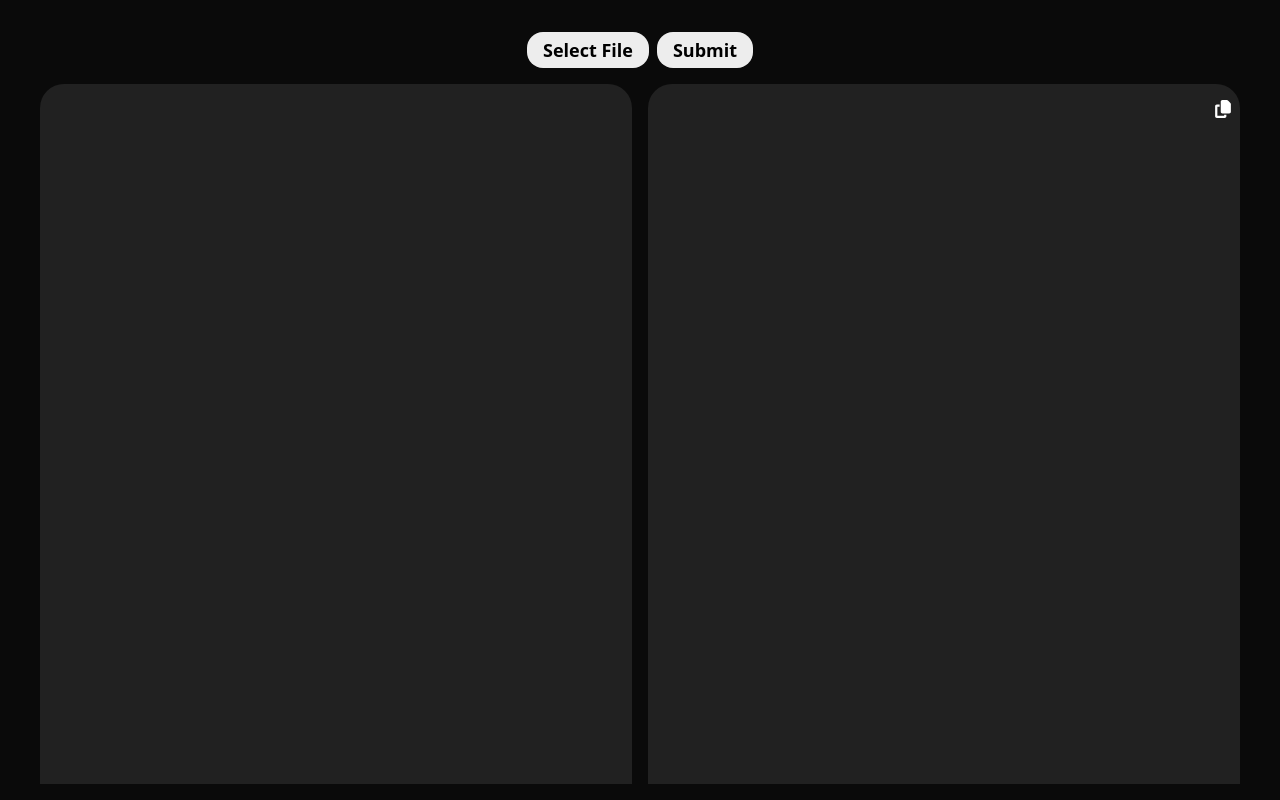
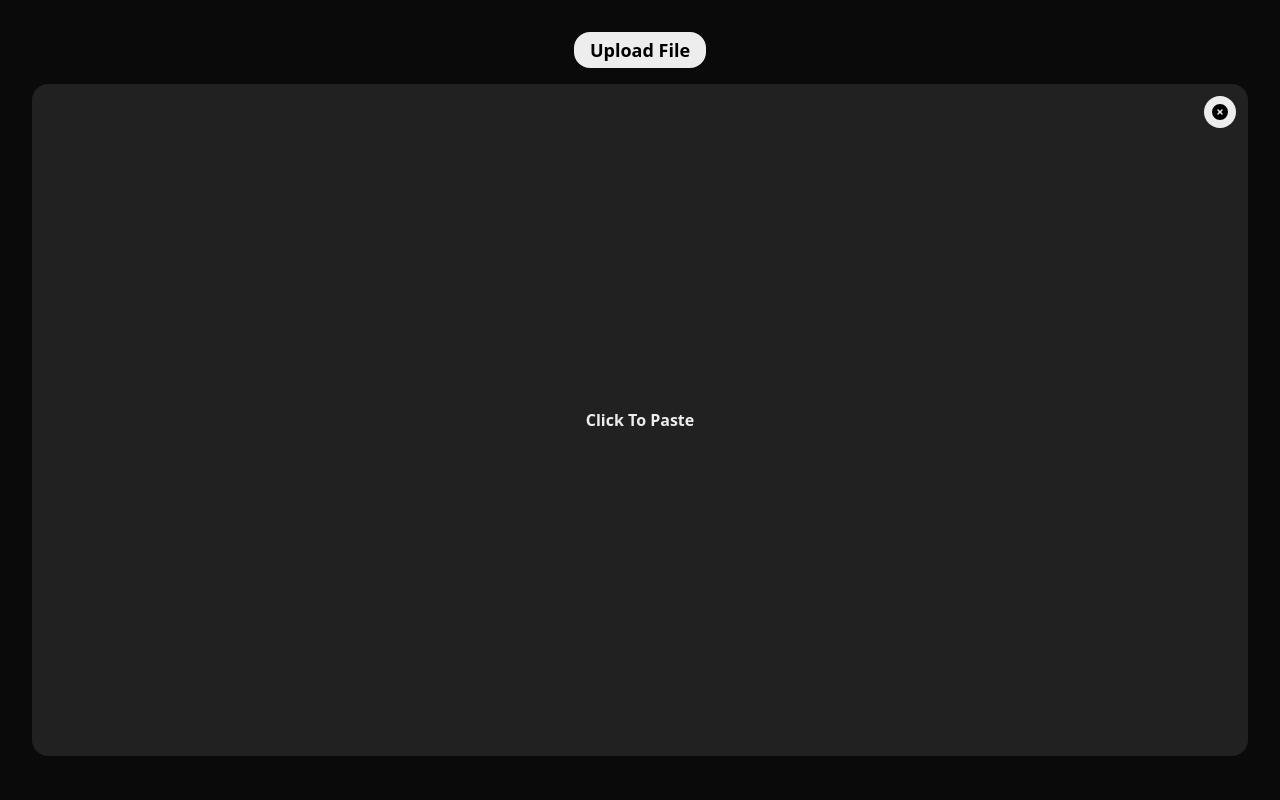
Before and after one commit to sagarkpro/json-formatter, a Next.js app: page / in a window 1280 px wide. Built offline with nearby package versions, Linux system fonts and the light colour scheme.

Commit message:
json formatter with file upload

```diff
--- a/package.json
+++ b/package.json
@@ -9,6 +9,8 @@
     "lint": "eslint"
   },
   "dependencies": {
+    "@radix-ui/react-slot": "^1.2.4",
+    "@radix-ui/react-tooltip": "^1.2.8",
     "class-variance-authority": "^0.7.1",
     "clsx": "^2.1.1",
     "lucide-react": "^0.556.0",
@@ -17,6 +19,7 @@
     "react": "19.2.0",
     "react-dom": "19.2.0",
     "react-icons": "^5.5.0",
+    "react-json-view": "^1.21.3",
     "sonner": "^2.0.7",
     "tailwind-merge": "^3.4.0",
     "use-debounce": "^10.0.6"
--- a/src/app/page.tsx
+++ b/src/app/page.tsx
@@ -1,120 +1,173 @@
 "use client";
 
-import { ChangeEvent, useMemo, useState, useEffect } from "react";
-import { FaCopy } from "react-icons/fa6";
+import { Button } from "@/components/ui/button";
+import { Tooltip, TooltipContent, TooltipTrigger } from "@/components/ui/tooltip";
+import { ChangeEvent, useMemo, useState, useEffect, useLayoutEffect } from "react";
+import { FaCheck, FaCircleXmark, FaCopy, FaCross } from "react-icons/fa6";
+import ReactJson from "react-json-view";
 import { toast } from "sonner";
 import { useDebounce } from "use-debounce";
 
 export default function Home() {
+	const githubDarkJsonTheme = {
+		// Backgrounds
+		base00: "#212121", // main background
+		base01: "#2a2a2a", // expanded node bg
+		base02: "#333333", // borders / highlights
+		base03: "#7a7a7a", // comments / muted
+
+		// Foreground
+		base04: "#b5b5b5", // secondary text
+		base05: "#ededed", // primary text
+		base06: "#f0f0f0",
+		base07: "#ffffff",
+
+		// Syntax colors (VS Code GitHub Dark–like)
+		base08: "#f85149", // red (errors / null)
+		base09: "#79c0ff", // numbers
+		base0A: "#d29922", // booleans
+		base0B: "#7ee787", // strings
+		base0C: "#a5d6ff", // keys / properties
+		base0D: "#58a6ff", // object keys / arrows
+		base0E: "#d2a8ff", // keywords
+		base0F: "#ffa657", // functions / misc
+	};
+
 	const [file, setFile] = useState<File | null>(null);
-	const [raw, setRaw] = useState<string>(() => {
+	const [loading, setLoading] = useState<boolean>(false);
+	const [formattedJson, setFormattedJson] = useState<object | null>(null);
+	const [error, setError] = useState<object | null>(null);
+	const [raw, setRaw] = useState<string | null>(() => {
 		if (typeof window !== "undefined") {
 			return localStorage.getItem("savedJson") ?? "";
 		}
 		return "";
 	});
 
-	const [formatted, setFormatted] = useState<string>("");
-
-	const [debouncedRaw] = useDebounce(raw, 300);
-
-	function updateJsonInput(e: ChangeEvent<HTMLTextAreaElement>) {
-		setRaw(e.target.value);
-	}
-
-	function updateFormattedJsonInput(e: ChangeEvent<HTMLTextAreaElement>) {
-		setFormatted(e.target.value);
-	}
-
-	function copyFormattedJson() {
-		if (typeof window !== "undefined" && formatted) {
-			window.navigator.clipboard.writeText(formatted || error);
-			toast("Copied to Clipboard");
-		}
-		return;
-	}
-
 	async function handleSubmit(e: React.FormEvent) {
+		try {
 			e.preventDefault();
 			if (!file) return;
 
 			const formData = new FormData();
 			formData.append("jsonFile", file);
 
-		// setLoading(true);
-
 			const res = await fetch("http://localhost:8080/api/json-formatter/format-file", {
 				method: "POST",
 				body: formData,
 			});
 
+			if (res?.ok) {
 				const blob = await res.blob();
+				const contentDisposition = res.headers.get("Content-Disposition");
+				console.log("content dis:", contentDisposition, "headers: ", res.headers);
+
+				const filename = contentDisposition ? contentDisposition.split("filename=")[1].replace(/"/g, "") : "processed-file.json";
+
+				// Create download link and trigger download
 				const url = window.URL.createObjectURL(blob);
+				const link = document.createElement("a");
+				link.href = url;
+				link.download = filename;
+				document.body.appendChild(link);
+				link.click();
 
-		const a = document.createElement("a");
-		a.href = url;
-		a.download = "formatted.json"; // fallback
-		document.body.appendChild(a);
-		a.click();
-		a.remove();
+				// Cleanup
+				document.body.removeChild(link);
+				window.URL.revokeObjectURL(url);
+				setLoading(false);
+			}
+		} catch (err) {
+			console.log("Error: ", err);
+		} finally {
+			setLoading(false);
+		}
+	}
 
-		window.URL.revokeObjectURL(url);
-		// setResult(data);
-		// setLoading(false);
+	const handlePaste = async () => {
+		try {
+			const text = await navigator.clipboard.readText();
+			setRaw(text);
+			try{
+				const formatted = JSON.parse(text);
+				setFormattedJson(formatted);
+			}
+			catch(err){
+				setError(err as object);
+				console.log(err);
+			}
+		} catch (err) {
+			console.error("Failed to read clipboard:", err);
+			toast.error("Clipboard access denied. Please allow clipboard permissions.");
+		}
+	};
+
+	function resetStates(){
+		localStorage.removeItem("savedJson");
+		setRaw(null);
+		setFormattedJson(null);
+		setError(null);
 	}
 
 	// save JSON safely
 	useEffect(() => {
-		if (typeof window !== "undefined" && debouncedRaw != null) {
-			localStorage.setItem("savedJson", debouncedRaw);
+		if (typeof window !== "undefined" && raw != null) {
+			localStorage.setItem("savedJson", raw);
 		}
-	}, [debouncedRaw]);
+	}, [raw]);
 
-	const { error } = useMemo(() => {
-		const text = debouncedRaw ?? "";
-
-		if (!text.trim()) {
-			return { error: "" };
-		}
-
-		try {
-			const parsedJson = JSON.parse(text);
-			const formattedJson = JSON.stringify(parsedJson, null, 4);
-			setFormatted(formattedJson);
-			return { error: "" };
-		} catch (err) {
-			const message = err instanceof Error ? err.message : "Invalid JSON input";
-			setFormatted("");
-			return { error: message };
-		}
-	}, [debouncedRaw]);
+	useEffect(() => {
+		setTimeout(() => {
+			toast("Tip: Use File Upload for large json");
+		}, 0);
+	}, []);
 
 	return (
 		<div className="flex items-center justify-center p-4 overflow-clip font-semibold text-lg text-off-white">
-			<main className="flex flex-wrap w-full h-[calc(100svh-2rem)] overflow-clip p-4">
+			<main className="flex flex-wrap w-full overflow-clip p-4">
 				<div className="w-full flex justify-center items-center gap-2 mb-4">
 					{/* Hidden real input */}
 					<input id="json-file" type="file" accept=".json" className="hidden" onChange={(e) => setFile(e.target.files?.[0] ?? null)} />
 
+					<Tooltip>
+						<TooltipTrigger asChild>
 							{/* Fake input */}
 							<label htmlFor="json-file" className="bg-off-white rounded-2xl py-1 px-4 text-black cursor-pointer min-w-max">
-						{file ? file.name : "Select File"}
+								{file ? file.name : "Upload File"}
 							</label>
+						</TooltipTrigger>
+						<TooltipContent className="bg-off-white rounded-2xl font-semibold">
+							<p>Upload an ugly JSON file and get a clean formatted version (max 50MB)</p>
+						</TooltipContent>
+					</Tooltip>
 
+					{file && (
+						<div className="w-max flex gap-x-2">
 							{/* Submit button */}
-					<button className="bg-off-white rounded-2xl py-1 px-4 text-black hover:cursor-pointer" onClick={handleSubmit} disabled={!file}>
-						Submit
-					</button>
+							<Button className="bg-off-white rounded-full p-2 text-black hover:cursor-pointer" onClick={handleSubmit} disabled={!file}>
+								<FaCheck />
+							</Button>
+							{/* Cancel button */}
+							<Button className="bg-off-white rounded-full p-2 text-black hover:cursor-pointer" onClick={() => setFile(null)} disabled={!file}>
+								<FaCircleXmark />
+							</Button>
+						</div>
+					)}
 				</div>
 
-				<div className="w-1/2 h-full px-2">
-					<textarea value={raw} onChange={updateJsonInput} spellCheck={false} className="h-full w-full bg-background-contrast rounded-3xl p-4 py-5 outline-none resize-none text-nowrap" />
+				<div className="relative w-full h-[calc(100svh-8rem)] rounded-2xl overflow-clip text-base bg-background-contrast p-3">
+					<button onClick={resetStates} className="z-10 absolute top-3 right-3 bg-off-white rounded-full p-2 text-black">
+						<FaCircleXmark />
+					</button>
+					<div className="w-full h-full overflow-scroll">
+						{(formattedJson || error) ? (
+							<ReactJson src={formattedJson ?? error} theme={githubDarkJsonTheme} enableClipboard={true} displayDataTypes={false} displayObjectSize={false} indentWidth={2} name={false} />
+						) : (
+							<button onClick={handlePaste} className="w-full h-full flex justify-center items-center">
+								Click To Paste
+							</button>
+						)}
 					</div>
-				<div className="w-1/2 h-full px-2 relative">
-					<textarea value={error || formatted} onChange={updateFormattedJsonInput} spellCheck={false} className="h-full w-full bg-background-contrast rounded-3xl p-4 py-5 outline-none resize-none text-nowrap" />
-					<button onClick={copyFormattedJson} className="text-white absolute top-4 right-4 hover:cursor-pointer">
-						<FaCopy />
-					</button>
 				</div>
 			</main>
 		</div>
--- /dev/null
+++ b/src/components/ui/button.tsx
@@ -0,0 +1,62 @@
+import * as React from "react"
+import { Slot } from "@radix-ui/react-slot"
+import { cva, type VariantProps } from "class-variance-authority"
+
+import { cn } from "@/lib/utils"
+
+const buttonVariants = cva(
+  "inline-flex items-center justify-center gap-2 whitespace-nowrap rounded-md text-sm font-medium transition-all disabled:pointer-events-none disabled:opacity-50 [&_svg]:pointer-events-none [&_svg:not([class*='size-'])]:size-4 shrink-0 [&_svg]:shrink-0 outline-none focus-visible:border-ring focus-visible:ring-ring/50 focus-visible:ring-[3px] aria-invalid:ring-destructive/20 dark:aria-invalid:ring-destructive/40 aria-invalid:border-destructive",
+  {
+    variants: {
+      variant: {
+        default: "bg-primary text-primary-foreground hover:bg-primary/90",
+        destructive:
+          "bg-destructive text-white hover:bg-destructive/90 focus-visible:ring-destructive/20 dark:focus-visible:ring-destructive/40 dark:bg-destructive/60",
+        outline:
+          "border bg-background shadow-xs hover:bg-accent hover:text-accent-foreground dark:bg-input/30 dark:border-input dark:hover:bg-input/50",
+        secondary:
+          "bg-secondary text-secondary-foreground hover:bg-secondary/80",
+        ghost:
+          "hover:bg-accent hover:text-accent-foreground dark:hover:bg-accent/50",
+        link: "text-primary underline-offset-4 hover:underline",
+      },
+      size: {
+        default: "h-9 px-4 py-2 has-[>svg]:px-3",
+        sm: "h-8 rounded-md gap-1.5 px-3 has-[>svg]:px-2.5",
+        lg: "h-10 rounded-md px-6 has-[>svg]:px-4",
+        icon: "size-9",
+        "icon-sm": "size-8",
+        "icon-lg": "size-10",
+      },
+    },
+    defaultVariants: {
+      variant: "default",
+      size: "default",
+    },
+  }
+)
+
+function Button({
+  className,
+  variant = "default",
+  size = "default",
+  asChild = false,
+  ...props
+}: React.ComponentProps<"button"> &
+  VariantProps<typeof buttonVariants> & {
+    asChild?: boolean
+  }) {
+  const Comp = asChild ? Slot : "button"
+
+  return (
+    <Comp
+      data-slot="button"
+      data-variant={variant}
+      data-size={size}
+      className={cn(buttonVariants({ variant, size, className }))}
+      {...props}
+    />
+  )
+}
+
+export { Button, buttonVariants }
--- /dev/null
+++ b/src/components/ui/tooltip.tsx
@@ -0,0 +1,61 @@
+"use client"
+
+import * as React from "react"
+import * as TooltipPrimitive from "@radix-ui/react-tooltip"
+
+import { cn } from "@/lib/utils"
+
+function TooltipProvider({
+  delayDuration = 0,
+  ...props
+}: React.ComponentProps<typeof TooltipPrimitive.Provider>) {
+  return (
+    <TooltipPrimitive.Provider
+      data-slot="tooltip-provider"
+      delayDuration={delayDuration}
+      {...props}
+    />
+  )
+}
+
+function Tooltip({
+  ...props
+}: React.ComponentProps<typeof TooltipPrimitive.Root>) {
+  return (
+    <TooltipProvider>
+      <TooltipPrimitive.Root data-slot="tooltip" {...props} />
+    </TooltipProvider>
+  )
+}
+
+function TooltipTrigger({
+  ...props
+}: React.ComponentProps<typeof TooltipPrimitive.Trigger>) {
+  return <TooltipPrimitive.Trigger data-slot="tooltip-trigger" {...props} />
+}
+
+function TooltipContent({
+  className,
+  sideOffset = 0,
+  children,
+  ...props
+}: React.ComponentProps<typeof TooltipPrimitive.Content>) {
+  return (
+    <TooltipPrimitive.Portal>
+      <TooltipPrimitive.Content
+        data-slot="tooltip-content"
+        sideOffset={sideOffset}
+        className={cn(
+          "bg-foreground text-background animate-in fade-in-0 zoom-in-95 data-[state=closed]:animate-out data-[state=closed]:fade-out-0 data-[state=closed]:zoom-out-95 data-[side=bottom]:slide-in-from-top-2 data-[side=left]:slide-in-from-right-2 data-[side=right]:slide-in-from-left-2 data-[side=top]:slide-in-from-bottom-2 z-50 w-fit origin-(--radix-tooltip-content-transform-origin) rounded-md px-3 py-1.5 text-xs text-balance",
+          className
+        )}
+        {...props}
+      >
+        {children}
+        <TooltipPrimitive.Arrow className="bg-foreground fill-foreground z-50 size-2.5 translate-y-[calc(-50%_-_2px)] rotate-45 rounded-[2px]" />
+      </TooltipPrimitive.Content>
+    </TooltipPrimitive.Portal>
+  )
+}
+
+export { Tooltip, TooltipTrigger, TooltipContent, TooltipProvider }
```
Also changed, not shown: 1 other file (tests, documents, lock files or other folders). Lines whose indentation alone changed are shown as unchanged.
